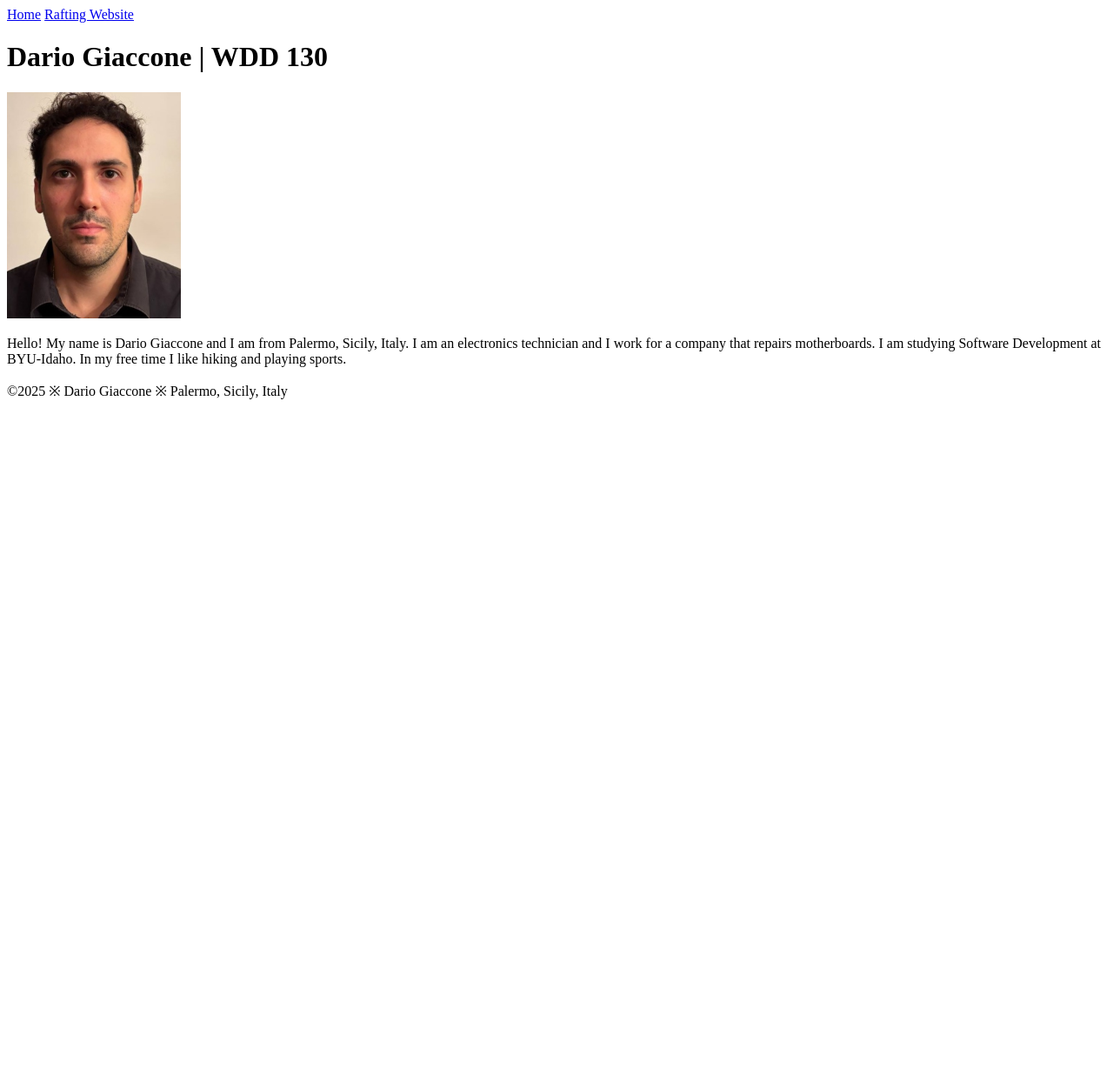
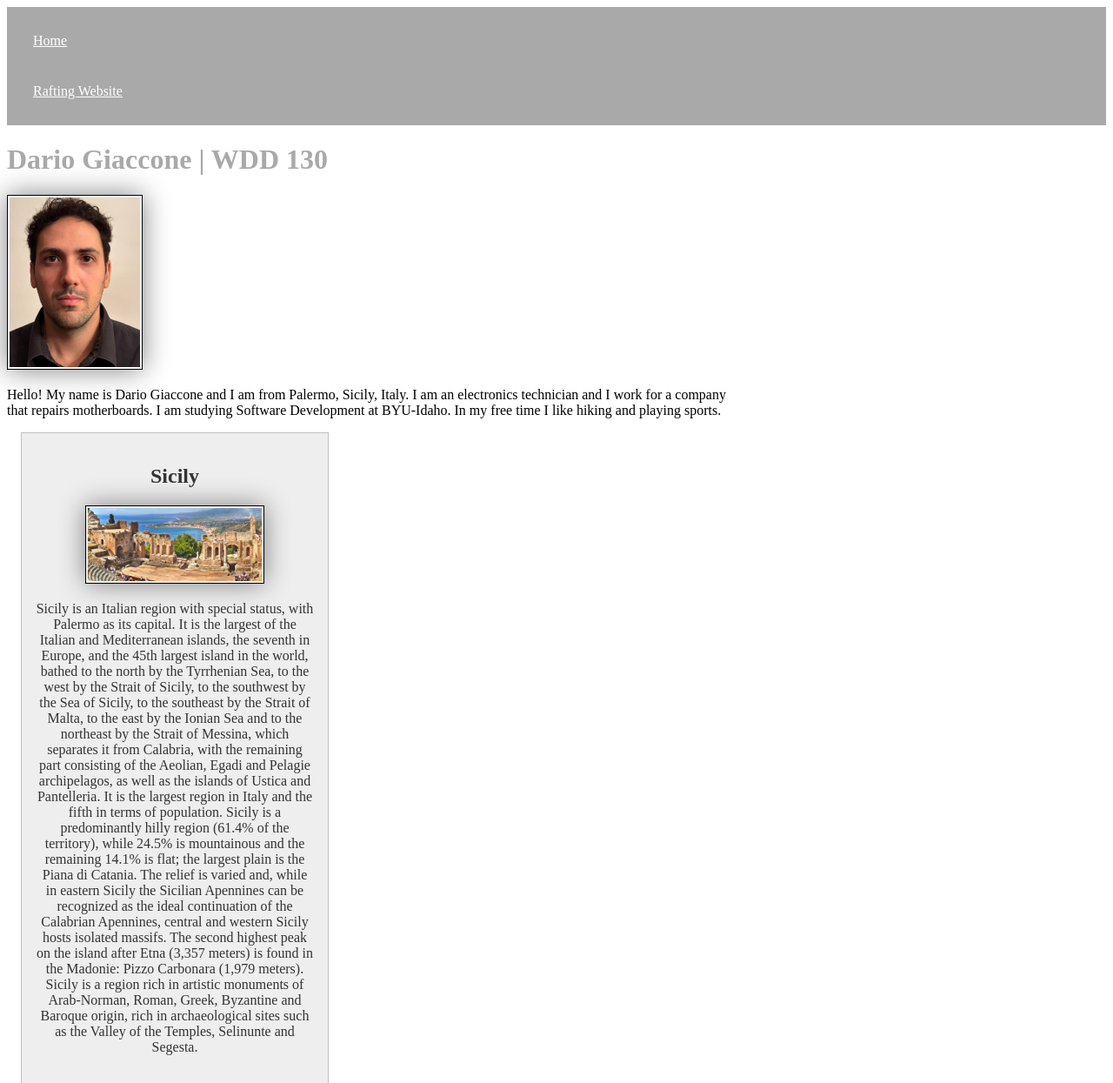
Before and after one commit to darios25/wdd130, a plain HTML site: page index.html in a window 1280 px wide. Shown: the top 1245 px of the page at 87% size. Before the commit the page ends 800 px from the top, so only its background shows below. Drawn offline with Linux system fonts and the light colour scheme.

Commit message:
week02files

```diff
--- a/index.html
+++ b/index.html
@@ -4,6 +4,9 @@
         <meta charset="utf-8">
         <meta name="viewport" content="width=device-with,initial-scale=1.0">
         <title>Dario Giaccone | WDD 130</title>
+        <meta name="description" content="Dario Giaccone's BYU-Idaho WDD 130 course home page">
+        <meta name="author" content="Dario Giaccone">
+        <link rel="stylesheet" href="styles/styles.css">
     </head>
     <body>
         <header>
@@ -17,6 +20,11 @@
             <img src="images/profile.jpg" alt="Hello, my name is Dario Giaccone" width="200">
             <p>Hello! My name is Dario Giaccone and I am from Palermo, Sicily, Italy. I am an electronics technician and I work for a company that repairs motherboards. I am studying Software Development at BYU-Idaho. In my free time I like hiking and playing sports.</p>
         </main>
+        <aside>
+            <h2>Sicily</h2>
+            <img src="images/sicilia.jpg" alt="Sicily landscape">
+            <p>Sicily is an Italian region with special status, with Palermo as its capital. It is the largest of the Italian and Mediterranean islands, the seventh in Europe, and the 45th largest island in the world, bathed to the north by the Tyrrhenian Sea, to the west by the Strait of Sicily, to the southwest by the Sea of Sicily, to the southeast by the Strait of Malta, to the east by the Ionian Sea and to the northeast by the Strait of Messina, which separates it from Calabria, with the remaining part consisting of the Aeolian, Egadi and Pelagie archipelagos, as well as the islands of Ustica and Pantelleria. It is the largest region in Italy and the fifth in terms of population. Sicily is a predominantly hilly region (61.4% of the territory), while 24.5% is mountainous and the remaining 14.1% is flat; the largest plain is the Piana di Catania. The relief is varied and, while in eastern Sicily the Sicilian Apennines can be recognized as the ideal continuation of the Calabrian Apennines, central and western Sicily hosts isolated massifs. The second highest peak on the island after Etna (3,357 meters) is found in the Madonie: Pizzo Carbonara (1,979 meters). Sicily is a region rich in artistic monuments of Arab-Norman, Roman, Greek, Byzantine and Baroque origin, rich in archaeological sites such as the Valley of the Temples, Selinunte and Segesta.</p>
+        </aside>
         <footer>
             <p>©2025 ※ Dario Giaccone ※ Palermo, Sicily, Italy</p>
         </footer>
--- a/styles/styles.css
+++ b/styles/styles.css
@@ -0,0 +1,58 @@
+nav{
+    background-color: darkgray;
+    padding: 10px;
+}
+
+nav a {
+    color: white;
+    display: block;
+    padding: 20px;
+}
+
+h1 {
+    color: darkgray;
+}
+
+img {
+    width: 150px;
+    height: auto;
+    border: 1px solid black;
+    padding: 2px;
+    box-shadow: 0 0 30px gray;
+}
+
+p{
+    padding: 10px;
+}
+
+main {
+    max-width: 840px;
+}
+
+aside {
+    width: 20rem;
+    margin: 1rem;
+    border: 1px solid rgb(0, 0, 0, 0.2); /*1*/
+    padding: 1rem;
+    background-color: #eee;
+    color: #333;
+    text-align: center;
+}
+
+aside img {
+    width: 200px;
+    height: auto;
+}
+
+main img {
+    width: 150px;
+    height: auto;
+}
+
+p { padding: 0;}
+
+footer {
+    margin-top: 15px;
+    border-top: 1px solid #000;
+    text-align: center;
+}
```
Also changed, not shown: images/sicilia.jpg (added).
